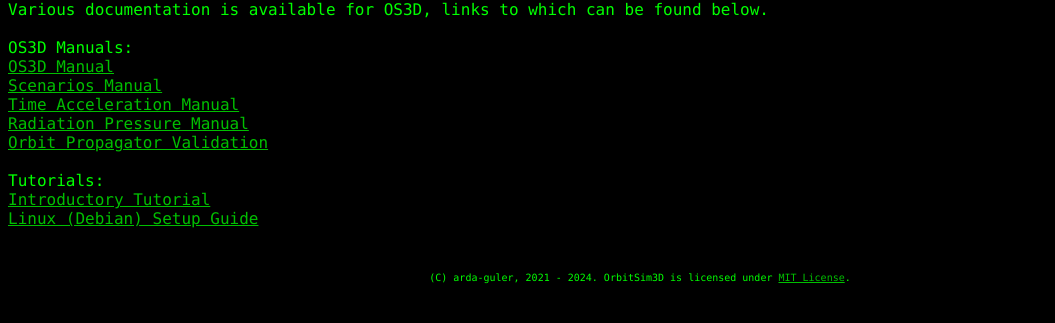
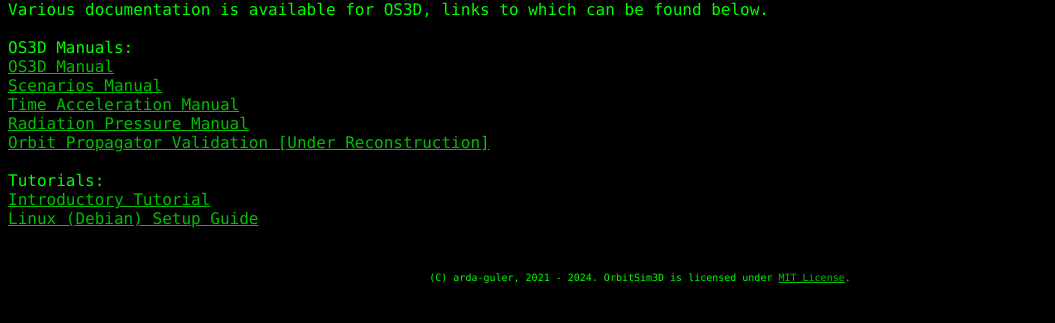
Before and after one commit to arda-guler/OrbitSim3D-web, a plain HTML site: page docs.html in a window 1280 px wide. Shown: the part 471-794 px from the top of the page, without its empty margins (0-1055 px from the left). Drawn offline with Linux system fonts and the light colour scheme.

Commit message:
Add reconstruction notice

```diff
--- a/docs.html
+++ b/docs.html
@@ -130,7 +130,7 @@
 	<a href="https://github.com/arda-guler/orbitSim3D/blob/master/docs/MANUAL_SCENARIOS.md" style="color:#00bf00">Scenarios Manual</a><br>
 	<a href="https://github.com/arda-guler/orbitSim3D/blob/master/docs/time_accel_problem.md" style="color:#00bf00">Time Acceleration Manual</a><br>
 	<a href="https://github.com/arda-guler/orbitSim3D/blob/master/docs/MANUAL_RADIATION_PRESSURE.md" style="color:#00bf00">Radiation Pressure Manual</a><br>
-	<a href="https://github.com/arda-guler/orbitSim3D/blob/master/docs/validation.md" style="color:#00bf00">Orbit Propagator Validation</a><br>
+	<a href="https://github.com/arda-guler/orbitSim3D/blob/master/docs/validation.md" style="color:#00bf00">Orbit Propagator Validation [Under Reconstruction]</a><br>
 	<br>
 	Tutorials:<br>
 	<a href="https://github.com/arda-guler/orbitSim3D/blob/master/docs/tutorial.md" style="color:#00bf00">Introductory Tutorial</a><br>
```
